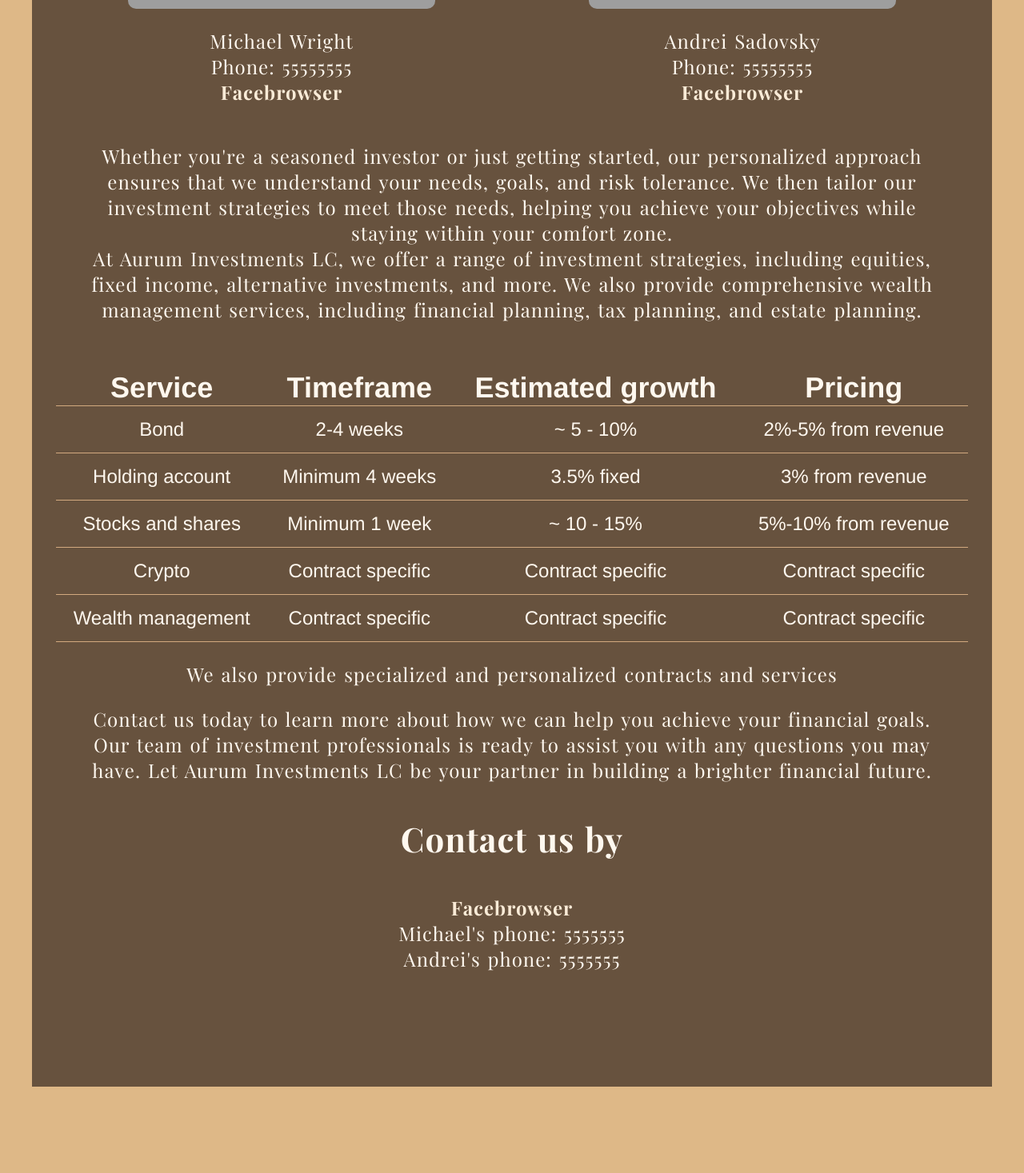
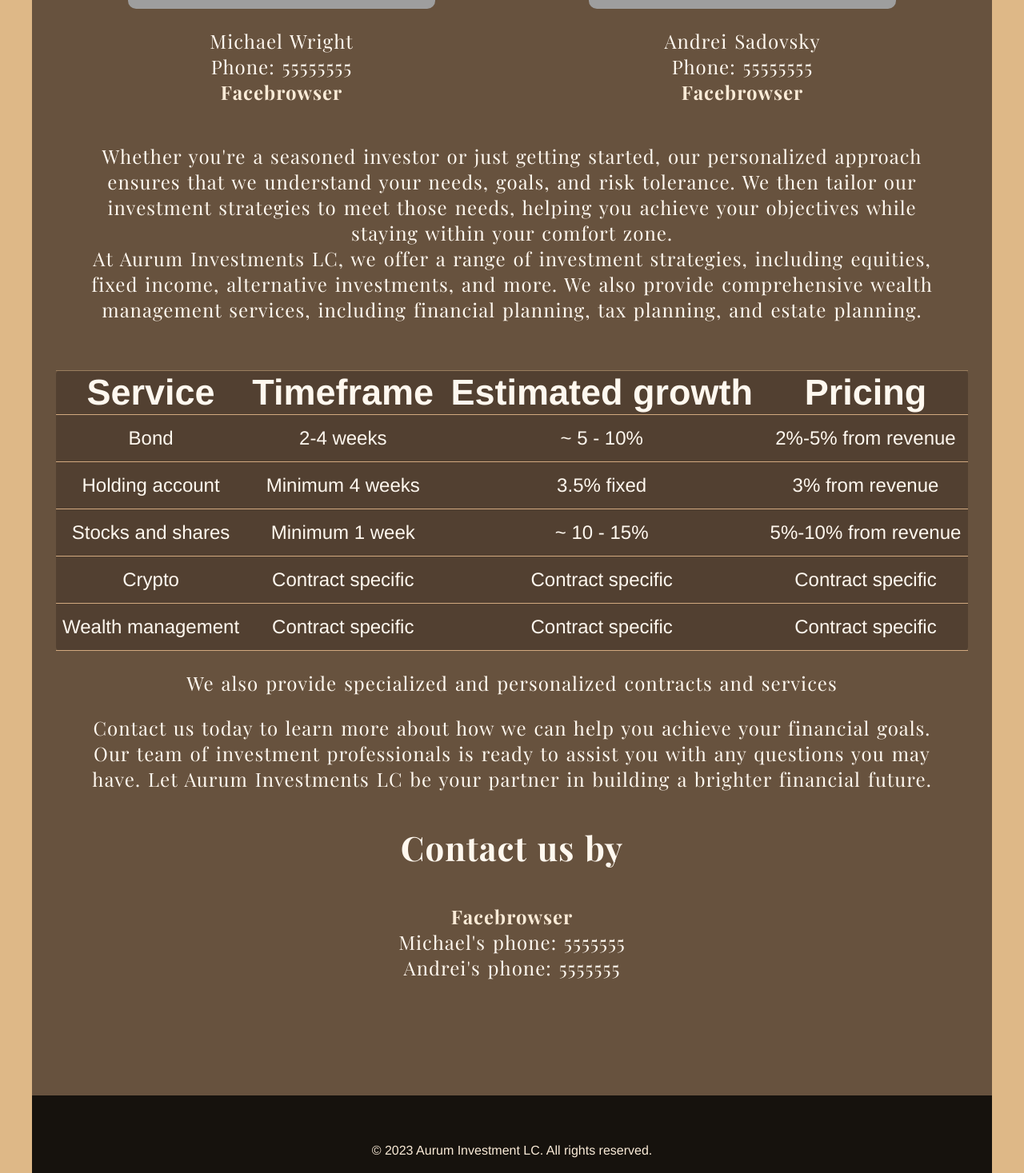
Before and after one commit to SanderPalk/AuILC, a React (Create React App) app: page / in a window 1280 px wide. Shown: the part 1330-2797 px from the top of the page at 80% size. Before the commit the page ends 2689 px from the top, so only its background shows below. Built offline with nearby package versions, Linux system fonts and the light colour scheme; grey boxes are pictures that could not be loaded.

Commit message:
Portfolio page and footer

```diff
--- a/src/App.css
+++ b/src/App.css
@@ -1,5 +1,7 @@
-html {
+html, body {
   background-color: #deb887;
+  height: 100%;
+  max-height: 100%;
 }
 
 .App {
@@ -72,3 +74,24 @@ button.nav-box {
 .nav-box.active {
   background-color: #9a7e5e;
 }
+
+section {
+  flex: 1;
+}
+
+
+/* FOOTER SECTION */
+
+footer {
+  background-color: rgba(0, 0, 0, 0.9);
+  flex-shrink: 0;
+  position: relative;
+  width: 100%;
+  height: 120px;
+}
+
+p.footer {
+  color: antiquewhite;
+  margin-top: 0;
+  padding-top: 5%;
+}
--- a/src/App.js
+++ b/src/App.js
@@ -49,6 +49,11 @@ function App() {
                     <InvestmentsScreen/>
                 </section>
             )}
+            <footer>
+                <div className="footer-content">
+                    <p className="footer">&copy; 2023 Aurum Investment LC. All rights reserved.</p>
+                </div>
+            </footer>
         </div>
     );
 }
--- a/src/components/HomeScreen.js
+++ b/src/components/HomeScreen.js
@@ -28,15 +28,15 @@ function HomeScreen() {
             <h3>Team members</h3>
             <div className="team">
                 <div className="team-member">
-                    <img src="https://upload.wikimedia.org/wikipedia/commons/8/89/Portrait_Placeholder.png"/>
+                    <img alt=' ' src="https://upload.wikimedia.org/wikipedia/commons/8/89/Portrait_Placeholder.png"/>
                     <p className="team-description">
-                        Michael Wright<br/>Phone: 55555555<br/><a href="#">Facebrowser</a>
+                        Michael Wright<br/>Phone: 55555555<br/><a href="https://face.gta.world/">Facebrowser</a>
                     </p>
                 </div>
                 <div className="team-member">
-                    <img src="https://upload.wikimedia.org/wikipedia/commons/8/89/Portrait_Placeholder.png"/>
+                    <img alt=' ' src="https://upload.wikimedia.org/wikipedia/commons/8/89/Portrait_Placeholder.png"/>
                     <p className="team-description">
-                        Andrei Sadovsky<br/>Phone: 55555555<br/><a href="#">Facebrowser</a>
+                        Andrei Sadovsky<br/>Phone: 55555555<br/><a href="https://face.gta.world/">Facebrowser</a>
                     </p>
                 </div>
             </div>
@@ -104,7 +104,7 @@ function HomeScreen() {
             </p>
             <p className="contact-list">
                 <h3>Contact us by</h3>
-                <a href="#">Facebrowser</a><br/>
+                <a href="https://face.gta.world/">Facebrowser</a><br/>
                 Michael's phone: 5555555<br/>
                 Andrei's phone: 5555555
 
--- /dev/null
+++ b/src/components/InvestmentScreen.css
@@ -0,0 +1,70 @@
+/* INPUT SECTION */
+.investment-screen {
+    padding-top: 3%;
+}
+
+.investment-input {
+    height: 200px;
+}
+
+h2 {
+    font-weight: bolder;
+    font-size: 2em;
+    color: #fff8ef;
+    text-shadow: #9a7e5e 1px 1px;
+}
+
+h3 {
+    font-size: 1.5em;
+    color: #fff8ef;
+
+}
+
+.investment-search {
+    all: unset;
+    background-color: #d2a97f;
+    width: 200px;
+    height: 50px;
+    border: #9a7e5e 1px solid;
+    border-radius: 5px;
+}
+
+::placeholder {
+    color: rgba(77, 60, 47, 0.82);
+}
+
+.submit-button {
+    all: unset;
+    height: 50px;
+    width: 100px;
+    margin-left: 10px;
+    cursor: pointer;
+    border: #9a7e5e;
+    background-color: #9a7e5e;
+    border-radius: 5px;
+    font-weight: bolder;
+    color: antiquewhite;
+}
+
+/* DATA SECTION */
+.investment-information {
+    height: 650px;
+}
+
+table {
+    margin: 0 auto;
+    width: 95%;
+    color: #fff8ef;
+    border-collapse: collapse;
+    background-color: rgba(77, 60, 47, 0.82);
+    border-radius: 5px;
+}
+
+thead {
+    font-size: 1.25em;
+    height: 50px;
+}
+
+th {
+    border-top: #9a7e5e 1px solid;
+}
--- a/src/components/InvestmentsScreen.js
+++ b/src/components/InvestmentsScreen.js
@@ -1,7 +1,78 @@
-function InvestmentsScreen () {
+import "./InvestmentScreen.css"
+import {useState} from "react";
+
+function InvestmentsScreen() {
+    const [searchKey, setSearchKey] = useState("")
+    const [searched, setSearched] = useState(false)
+
+    const handleChange = (event) => {
+        setSearchKey(event.target.value)
+    }
+
+    const handleSearchText = (event) => {
+        if (event.key === "Enter") {
+            setSearched(true)
+            console.log("Pressed enter")
+            console.log(searchKey)
+        }
+    }
+
+    const handleSearchButton = () => {
+        setSearched(true)
+        console.log("Pressed search")
+        console.log(searchKey)
+    }
+
+
     return (
-        <div>
-            HELLO
+        <div className="investment-screen">
+            <div className="investment-input">
+                <h3>Insert your user key</h3>
+                <input type="text" className="investment-search" value={searchKey} onChange={handleChange}
+                       placeholder="Example: 1213ktpf" onKeyPress={handleSearchText} maxLength={8}/>
+                <input type="submit" className="submit-button" value="SEARCH" onClick={handleSearchButton}/>
+            </div>
+
+            <div className="investment-information">
+                {searched === true && (
+                    <div className="investment-data">
+                        <h2>Hello, Andrei Sadovsky</h2>
+                        <table>
+                            <thead>
+                            <tr>
+                                <th>ID</th>
+                                <th>INVESTED AMOUNT</th>
+                                <th>INVESTMENT TYPE</th>
+                                <th>TIME PERIOD</th>
+                                <th>CONTRACT START</th>
+                                <th>CONTRACT END</th>
+                                <th>STATUS</th>
+                            </tr>
+                            </thead>
+                            <tbody>
+                            <tr>
+                                <td>69</td>
+                                <td>$ 1337.37</td>
+                                <td>Big money contract</td>
+                                <td>1 week</td>
+                                <td>09.03.2023</td>
+                                <td>16.03.2023</td>
+                                <td>Done</td>
+                            </tr>
+                            <tr>
+                                <td>223</td>
+                                <td>$ 100 000 000.00</td>
+                                <td>Small loan of 100 million</td>
+                                <td>To the mars</td>
+                                <td> ~ </td>
+                                <td> ~ </td>
+                                <td>Running</td>
+                            </tr>
+                            </tbody>
+                        </table>
+                    </div>
+                )}
+            </div>
         </div>
     )
 }
```
